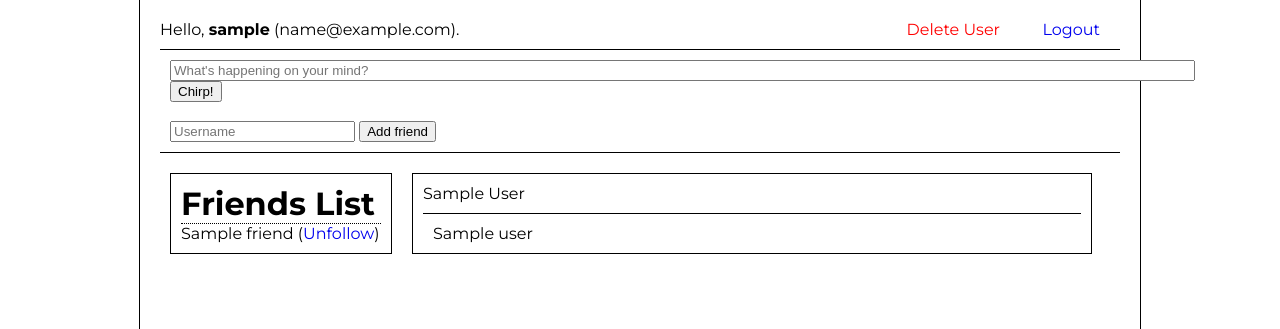
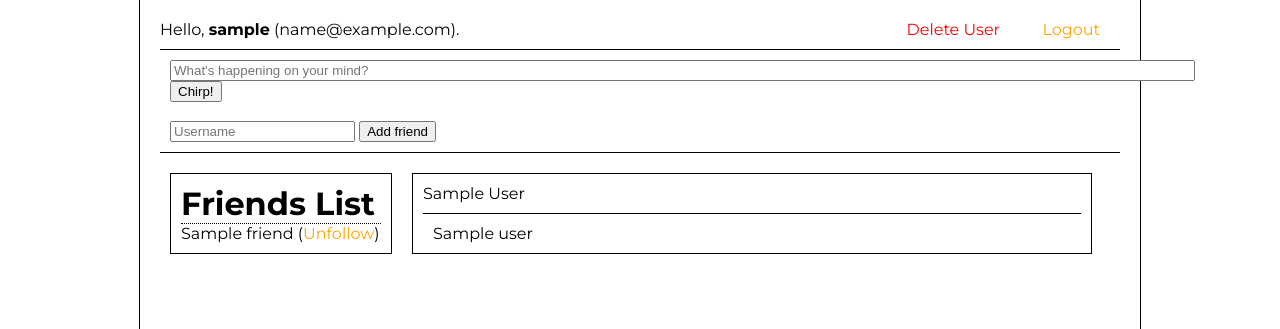
Before and after one commit to Devking/Chirper, a Flask app: template templates/home.html in a window 1280 px wide. Shown: the top 329 px of the page. Run offline with Flask 2, Linux system fonts and the light colour scheme; the template is opened without the code that fills it: most values are stand-ins (such as "Sample title", 1, 10 or a date in 2020).

Commit message:
fixed link coloring

```diff
--- a/static/home.css
+++ b/static/home.css
@@ -17,6 +17,7 @@ html, body {
 
 .page a {
 	text-decoration: none;
+	color: orange;
 }
 
 .page a:hover {
```
